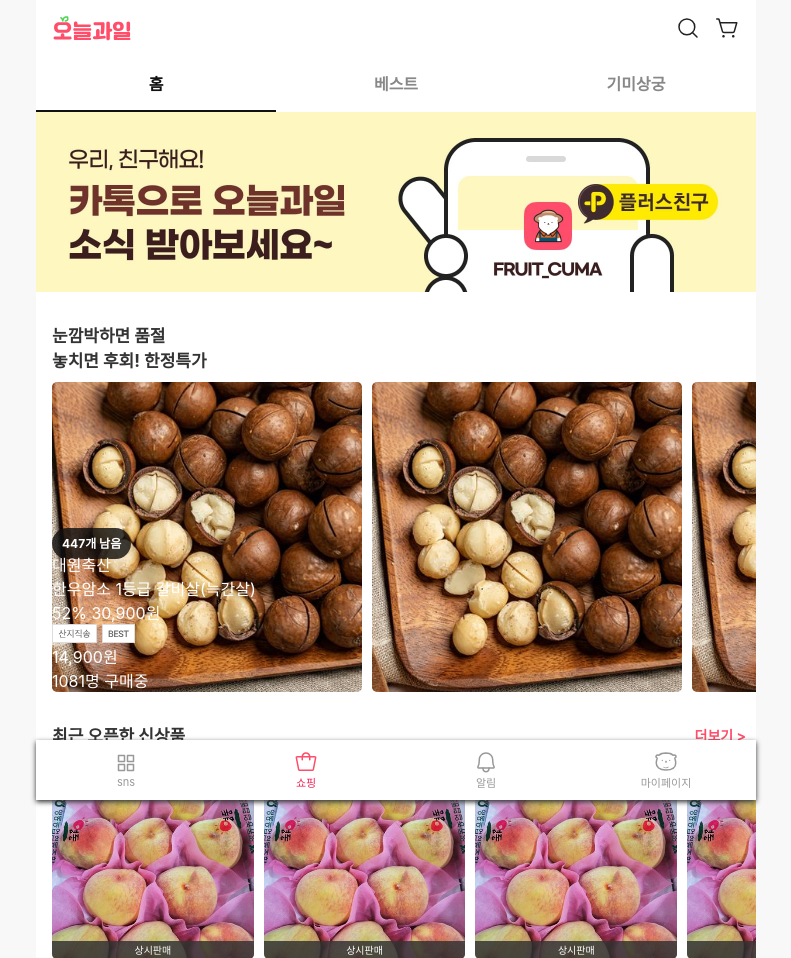
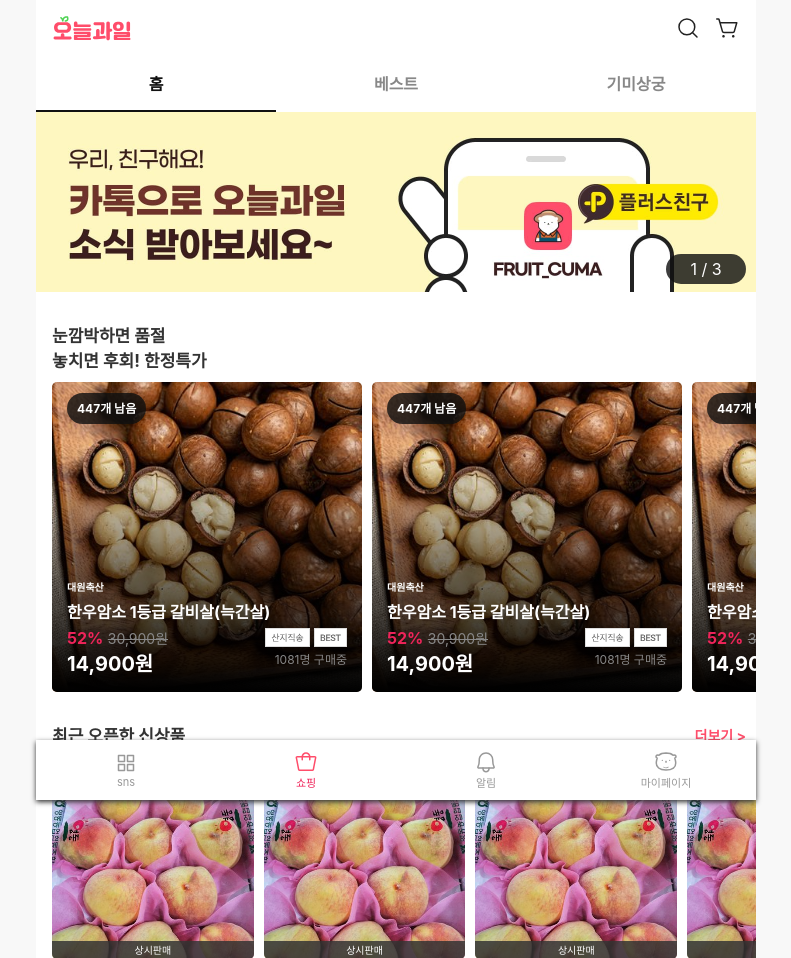
Before and after one commit to wldnjs990/first-zone-portfolio, a PHP site: page /work/clonecoding/today_fruits/index.html in a window 1280 px wide. Shown: the top 958 px of the page, without its empty margins (244-1035 px from the left). Run offline with PHP 8.4, Linux system fonts and the light colour scheme.

Commit message:
08.23 오늘과일

```diff
--- a/work/clonecoding/today_fruits/css/style.css
+++ b/work/clonecoding/today_fruits/css/style.css
@@ -68,8 +68,16 @@
 .content-wrap{
     padding-bottom: 15px;
 }
+.content-wrap .main-banner{
+    position: relative;
+}
 .content-wrap .main-banner .wrap-1 .slide-1 > a > img{
     object-fit: cover; width: 100%; height: 100%;
+}
+.content-wrap .main-banner .main-pagination{
+    width: 80px; height: 30px; color: #fff; display: block;
+    padding: 5px; border-radius: 30px; background: #111111cf;
+    position: absolute; right: 10px !important; left: auto;
 }
 .content-wrap .products{padding-left: 16px;}
 .content-wrap .products .pro-special .special-wrap{
@@ -92,17 +100,48 @@
     width: 100%; object-fit: cover;
 }
 .content-wrap .products .pro-special .special .wrap-2 .slide-2 > a .front-text{
-    position: absolute; bottom: 0; left: 0;
+    position: absolute; bottom: 0; left: 0; color: #fff;
+    width: 100%; height: 100%; padding: 15px; z-index: 6;
 }
 .content-wrap .products .pro-special .special .wrap-2 .slide-2 > a .front-text .text-wrap{
-    position: relative; color: #fff;
+    width: 100%; height: 100%; position: relative;
 }
 .content-wrap .products .pro-special .special .wrap-2 .slide-2 > a .front-text .text-wrap .pro-left{
     font-size: 12px; font-weight: bold; padding: 8px 10px;
     background: #111111cf; border-radius: 30px;
 }
 .content-wrap .products .pro-special .special .wrap-2 .slide-2 > a .front-text .text-wrap .bottom-text-box{
-    width: 100%; height: 100%;
+    width: 100%; position: absolute; bottom: 0;
+}
+.content-wrap .products .pro-special .special .wrap-2 .slide-2 > a .front-text .text-wrap .bottom-text-box .special-comp-name{
+    font-size: 10px; font-weight: bold;
+}
+.content-wrap .products .pro-special .special .wrap-2 .slide-2 > a .front-text .text-wrap .bottom-text-box .special-pro-name{
+    margin-top: 5px; font-weight: bold;
+}
+.content-wrap .products .pro-special .special .wrap-2 .slide-2 > a .front-text .text-wrap .bottom-text-box .bottom-line-1{
+    margin-top: 5px; display: flex; justify-content: space-between;
+}
+.content-wrap .products .pro-special .special .wrap-2 .slide-2 > a .front-text .text-wrap .bottom-text-box .bottom-line-1 .left-line .special-sale{
+    color: rgb(239, 36, 90); font-weight: bold;
+}
+.content-wrap .products .pro-special .special .wrap-2 .slide-2 > a .front-text .text-wrap .bottom-text-box .bottom-line-1 .left-line .special-discount{
+    font-size: 14px; color: #888; text-decoration: line-through;
+}
+.content-wrap .products .pro-special .special .wrap-2 .slide-2 > a .front-text .text-wrap .bottom-text-box .bottom-line-2{
+    display: flex; justify-content: space-between
+}
+.content-wrap .products .pro-special .special .wrap-2 .slide-2 > a .front-text .text-wrap .bottom-text-box .bottom-line-2 .left-line .special-price{
+    font-size: 20px; font-weight: bold;
+}
+.content-wrap .products .pro-special .special .wrap-2 .slide-2 > a .front-text .text-wrap .bottom-text-box .bottom-line-2 .right-line .special-buyer{
+    font-size: 12px; color: #888;
+}
+.content-wrap .products .pro-special .special .wrap-2 .slide-2 > a .background{
+    width: 100%; height: 80%; z-index: 5;
+    position: absolute; bottom: 0px;
+    background: linear-gradient(rgba(0, 0, 0, 0) 0%, rgb(0, 0, 0) 100%);
+    border-radius: 5px;
 }
 .content-wrap .products .pro-videos .video .wrap-4 .slide-4{
     width: 150px;
--- a/work/clonecoding/today_fruits/index.html
+++ b/work/clonecoding/today_fruits/index.html
@@ -37,6 +37,7 @@
                 <div class="swiper-slide slide-1"><a href="javascript:;"><img src="img/content/content-1/banner-2.jpg" alt="오늘과일 배너 2"></a></div>
                 <div class="swiper-slide slide-1"><a href="javascript:;"><img src="img/content/content-1/banner-3.jpg" alt="오늘과일 배너 3"></a></div>
             </div>
+            <span class="swiper-pagination main-pagination"></span>
         </div>
         <div class="products">
             <div class="pro-special">
@@ -74,31 +75,172 @@
                                             </div>
                                         </div>
                                     </div>
+                                    <div class="background"></div>
                                 </a>
                             </div>
                             <div class="swiper-slide slide-2">
                                 <a href="javascript:;">
                                     <img src="img/content/content-2/product-1.jpeg" alt="한정상품 이미지 1">
+                                    <div class="front-text">
+                                        <div class="text-wrap">
+                                            <span class="pro-left">447개 남음</span>
+                                            <div class="bottom-text-box">
+                                                <p class="special-comp-name">대원축산</p>
+                                                <p class="special-pro-name">한우암소 1등급 갈비살(늑간살)</p>
+                                                <div class="bottom-line-1">
+                                                    <div class="left-line">
+                                                        <span class="special-sale">52%</span>
+                                                        <span class="special-discount">30,900원</span>
+                                                    </div>
+                                                    <div class="right-line">
+                                                        <span><img src="img/content/content-2/other_delivery (1).svg" alt="산지직송"></span>
+                                                        <span><img src="img/content/content-2/cuma_best.svg" alt="산지직송"></span>
+                                                    </div>
+                                                </div>
+                                                <div class="bottom-line-2">
+                                                    <div class="left-line">
+                                                        <span class="special-price">14,900원</span>
+                                                    </div>
+                                                    <div class="right-line">
+                                                        <span class="special-buyer">1081명 구매중</span>
+                                                    </div>
+                                                </div>
+                                            </div>
+                                        </div>
+                                    </div>
+                                    <div class="background"></div>
                                 </a>
                             </div>
                             <div class="swiper-slide slide-2">
                                 <a href="javascript:;">
                                     <img src="img/content/content-2/product-1.jpeg" alt="한정상품 이미지 1">
+                                    <div class="front-text">
+                                        <div class="text-wrap">
+                                            <span class="pro-left">447개 남음</span>
+                                            <div class="bottom-text-box">
+                                                <p class="special-comp-name">대원축산</p>
+                                                <p class="special-pro-name">한우암소 1등급 갈비살(늑간살)</p>
+                                                <div class="bottom-line-1">
+                                                    <div class="left-line">
+                                                        <span class="special-sale">52%</span>
+                                                        <span class="special-discount">30,900원</span>
+                                                    </div>
+                                                    <div class="right-line">
+                                                        <span><img src="img/content/content-2/other_delivery (1).svg" alt="산지직송"></span>
+                                                        <span><img src="img/content/content-2/cuma_best.svg" alt="산지직송"></span>
+                                                    </div>
+                                                </div>
+                                                <div class="bottom-line-2">
+                                                    <div class="left-line">
+                                                        <span class="special-price">14,900원</span>
+                                                    </div>
+                                                    <div class="right-line">
+                                                        <span class="special-buyer">1081명 구매중</span>
+                                                    </div>
+                                                </div>
+                                            </div>
+                                        </div>
+                                    </div>
+                                    <div class="background"></div>
                                 </a>
                             </div>
                             <div class="swiper-slide slide-2">
                                 <a href="javascript:;">
                                     <img src="img/content/content-2/product-1.jpeg" alt="한정상품 이미지 1">
+                                    <div class="front-text">
+                                        <div class="text-wrap">
+                                            <span class="pro-left">447개 남음</span>
+                                            <div class="bottom-text-box">
+                                                <p class="special-comp-name">대원축산</p>
+                                                <p class="special-pro-name">한우암소 1등급 갈비살(늑간살)</p>
+                                                <div class="bottom-line-1">
+                                                    <div class="left-line">
+                                                        <span class="special-sale">52%</span>
+                                                        <span class="special-discount">30,900원</span>
+                                                    </div>
+                                                    <div class="right-line">
+                                                        <span><img src="img/content/content-2/other_delivery (1).svg" alt="산지직송"></span>
+                                                        <span><img src="img/content/content-2/cuma_best.svg" alt="산지직송"></span>
+                                                    </div>
+                                                </div>
+                                                <div class="bottom-line-2">
+                                                    <div class="left-line">
+                                                        <span class="special-price">14,900원</span>
+                                                    </div>
+                                                    <div class="right-line">
+                                                        <span class="special-buyer">1081명 구매중</span>
+                                                    </div>
+                                                </div>
+                                            </div>
+                                        </div>
+                                    </div>
+                                    <div class="background"></div>
                                 </a>
                             </div>
                             <div class="swiper-slide slide-2">
                                 <a href="javascript:;">
                                     <img src="img/content/content-2/product-1.jpeg" alt="한정상품 이미지 1">
+                                    <div class="front-text">
+                                        <div class="text-wrap">
+                                            <span class="pro-left">447개 남음</span>
+                                            <div class="bottom-text-box">
+                                                <p class="special-comp-name">대원축산</p>
+                                                <p class="special-pro-name">한우암소 1등급 갈비살(늑간살)</p>
+                                                <div class="bottom-line-1">
+                                                    <div class="left-line">
+                                                        <span class="special-sale">52%</span>
+                                                        <span class="special-discount">30,900원</span>
+                                                    </div>
+                                                    <div class="right-line">
+                                                        <span><img src="img/content/content-2/other_delivery (1).svg" alt="산지직송"></span>
+                                                        <span><img src="img/content/content-2/cuma_best.svg" alt="산지직송"></span>
+                                                    </div>
+                                                </div>
+                                                <div class="bottom-line-2">
+                                                    <div class="left-line">
+                                                        <span class="special-price">14,900원</span>
+                                                    </div>
+                                                    <div class="right-line">
+                                                        <span class="special-buyer">1081명 구매중</span>
+                                                    </div>
+                                                </div>
+                                            </div>
+                                        </div>
+                                    </div>
+                                    <div class="background"></div>
                                 </a>
                             </div>
                             <div class="swiper-slide slide-2">
                                 <a href="javascript:;">
                                     <img src="img/content/content-2/product-1.jpeg" alt="한정상품 이미지 1">
+                                    <div class="front-text">
+                                        <div class="text-wrap">
+                                            <span class="pro-left">447개 남음</span>
+                                            <div class="bottom-text-box">
+                                                <p class="special-comp-name">대원축산</p>
+                                                <p class="special-pro-name">한우암소 1등급 갈비살(늑간살)</p>
+                                                <div class="bottom-line-1">
+                                                    <div class="left-line">
+                                                        <span class="special-sale">52%</span>
+                                                        <span class="special-discount">30,900원</span>
+                                                    </div>
+                                                    <div class="right-line">
+                                                        <span><img src="img/content/content-2/other_delivery (1).svg" alt="산지직송"></span>
+                                                        <span><img src="img/content/content-2/cuma_best.svg" alt="산지직송"></span>
+                                                    </div>
+                                                </div>
+                                                <div class="bottom-line-2">
+                                                    <div class="left-line">
+                                                        <span class="special-price">14,900원</span>
+                                                    </div>
+                                                    <div class="right-line">
+                                                        <span class="special-buyer">1081명 구매중</span>
+                                                    </div>
+                                                </div>
+                                            </div>
+                                        </div>
+                                    </div>
+                                    <div class="background"></div>
                                 </a>
                             </div>
                             <div class="more">
--- a/work/clonecoding/today_fruits/js/script.js
+++ b/work/clonecoding/today_fruits/js/script.js
@@ -1,6 +1,10 @@
 $(document).ready(function(){
     var swiper1 = new Swiper(".main-banner", {
         loop : true,
+        pagination : {
+            el : ".swiper-pagination",
+            type : "fraction",
+        }
     });
 
     var swiper2 = new Swiper(".special", {
```
